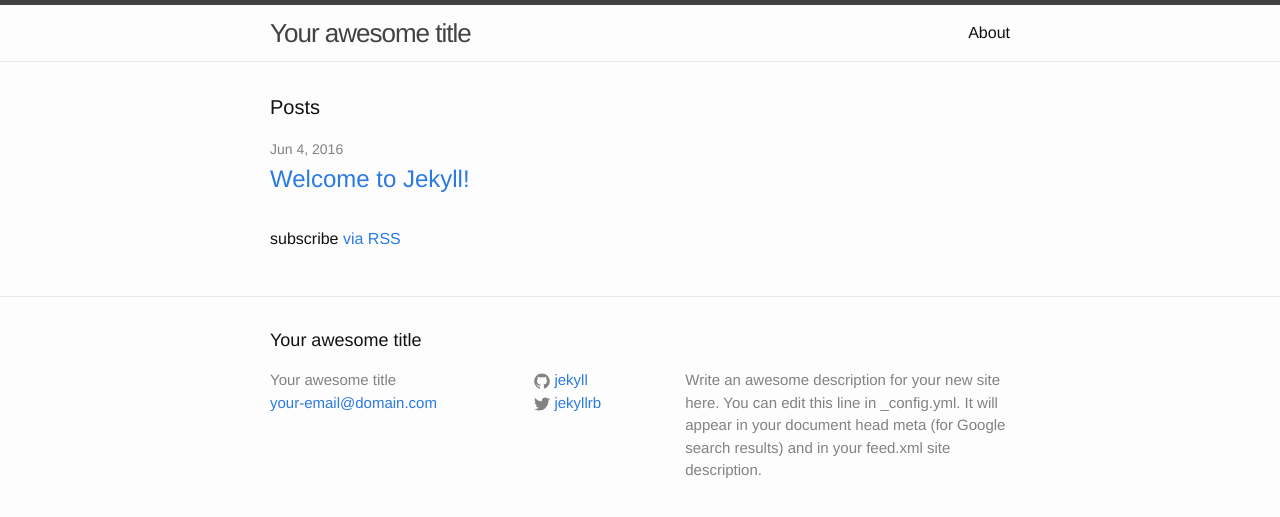
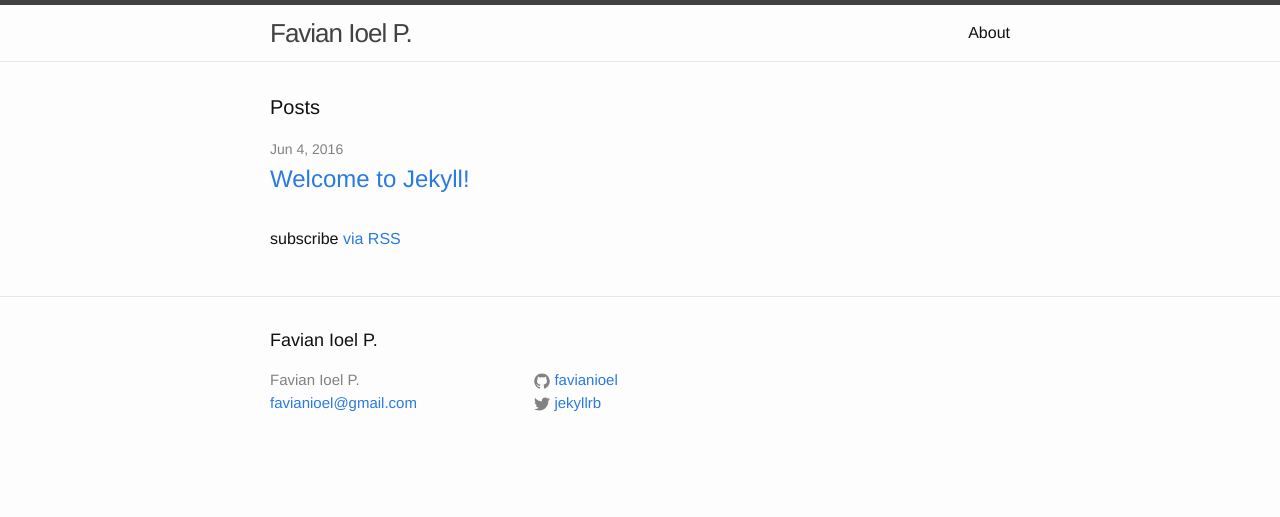
Before and after one commit to favianioel/favianioel.github.io, a Jekyll site: the page built from index.html, in a window 1280 px wide. Shown: the top 517 px of the page. Built offline with Jekyll 4.4.1, drawn with Linux system fonts in a browser that asks for light colours.

Commit message:
Update _config.yml

```diff
--- a/_config.yml
+++ b/_config.yml
@@ -6,16 +6,13 @@
 # 'jekyll serve'. If you change this file, please restart the server process.
 
 # Site settings
-title: Your awesome title
-email: your-email@domain.com
+title: Favian Ioel P.
+email: favianioel@gmail.com
 description: > # this means to ignore newlines until "baseurl:"
-  Write an awesome description for your new site here. You can edit this
-  line in _config.yml. It will appear in your document head meta (for
-  Google search results) and in your feed.xml site description.
 baseurl: "" # the subpath of your site, e.g. /blog
-url: "http://yourdomain.com" # the base hostname & protocol for your site
+url: "http://favianioel.github.io" # the base hostname & protocol for your site
 twitter_username: jekyllrb
-github_username:  jekyll
+github_username:  favianioel
 
 # Build settings
 markdown: kramdown
```
